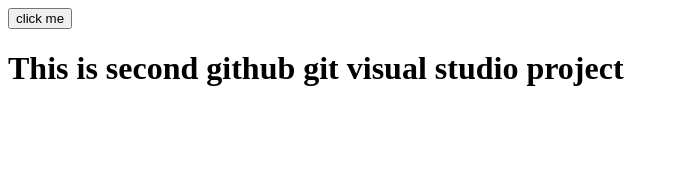
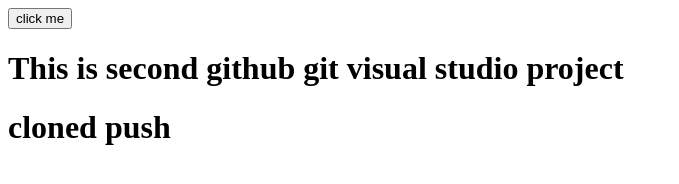
Before and after one commit to rajurajuraju/secondgithub, a plain HTML site: page index.html in a window 1280 px wide. Shown: the whole page, without its empty margins (0-679 px from the left). Drawn offline with Linux system fonts and the light colour scheme.

Commit message:
cloned push

```diff
--- a/index.html
+++ b/index.html
@@ -24,5 +24,7 @@
     </script> -->
 
     <h1>This is second github git visual studio project </h1>
+<h1>cloned push</h1>
+
 </body>
 </html>
```
